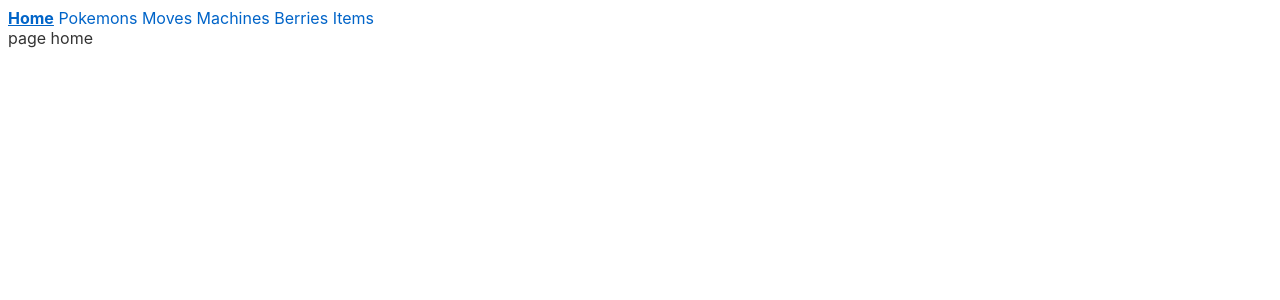
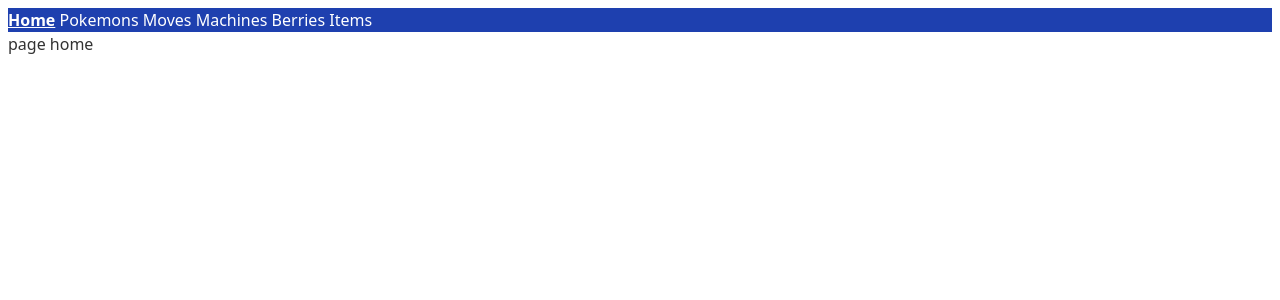
Before and after one commit to Luckychips/pokedex, a Svelte app: page / in a window 1280 px wide. Shown: the top 300 px of the page. Built offline with nearby package versions, Linux system fonts and the light colour scheme.

Commit message:
initialize tailwind css

```diff
--- a/package.json
+++ b/package.json
@@ -10,6 +10,8 @@
   "devDependencies": {
     "@rollup/plugin-commonjs": "^17.0.0",
     "@rollup/plugin-node-resolve": "^11.0.0",
+    "autoprefixer": "^10.2.5",
+    "postcss": "^8.2.8",
     "prettier": "^2.2.1",
     "prettier-plugin-svelte": "^2.2.0",
     "rollup": "^2.3.4",
@@ -17,7 +19,9 @@
     "rollup-plugin-livereload": "^2.0.0",
     "rollup-plugin-svelte": "^7.0.0",
     "rollup-plugin-terser": "^7.0.0",
-    "svelte": "^3.0.0"
+    "svelte": "^3.0.0",
+    "svelte-preprocess": "^4.6.9",
+    "tailwindcss": "^2.0.3"
   },
   "dependencies": {
     "sirv-cli": "^1.0.0",
--- a/rollup.config.js
+++ b/rollup.config.js
@@ -1,4 +1,5 @@
 import svelte from 'rollup-plugin-svelte';
+import sveltePreprocess from 'svelte-preprocess';
 import commonjs from '@rollup/plugin-commonjs';
 import resolve from '@rollup/plugin-node-resolve';
 import livereload from 'rollup-plugin-livereload';
@@ -38,6 +39,11 @@ export default {
   },
   plugins: [
     svelte({
+      preprocess: sveltePreprocess({
+        postcss: {
+          plugins: [require("tailwindcss"), require("autoprefixer")],
+        },
+      }),
       compilerOptions: {
         // enable run-time checks when not in production
         dev: !production,
--- a/src/App.svelte
+++ b/src/App.svelte
@@ -6,3 +6,9 @@
 
 <NavBar />
 <Router {routes} />
+
+<style global lang="postcss">
+  @tailwind base;
+  @tailwind components;
+  @tailwind utilities;
+</style>
--- a/src/components/NavBar.svelte
+++ b/src/components/NavBar.svelte
@@ -3,7 +3,7 @@
   import active from 'svelte-spa-router/active';
 </script>
 
-<header>
+<header class="container bg-blue-800 text-white">
   <a href="/" use:link use:active> Home </a>
   <a href="/pokemons" use:link use:active> Pokemons </a>
   <a href="/moves" use:link use:active> Moves </a>
--- a/src/routes/Home.svelte
+++ b/src/routes/Home.svelte
@@ -2,7 +2,7 @@
 </script>
 
 <main>
-    <div>page home</div>
+  <div class="container mx-auto">page home</div>
 </main>
 
 <style>
--- /dev/null
+++ b/tailwind.config.js
@@ -0,0 +1,12 @@
+// tailwind.config.js
+module.exports = {
+    purge: ["src/**/*.svelte", "public/index.html"],
+    darkMode: false, // or 'media' or 'class'
+    theme: {
+        extend: {},
+    },
+    variants: {
+        extend: {},
+    },
+    plugins: [],
+};
```
Also changed, not shown: 2 other files (tests, documents, lock files or other folders).
